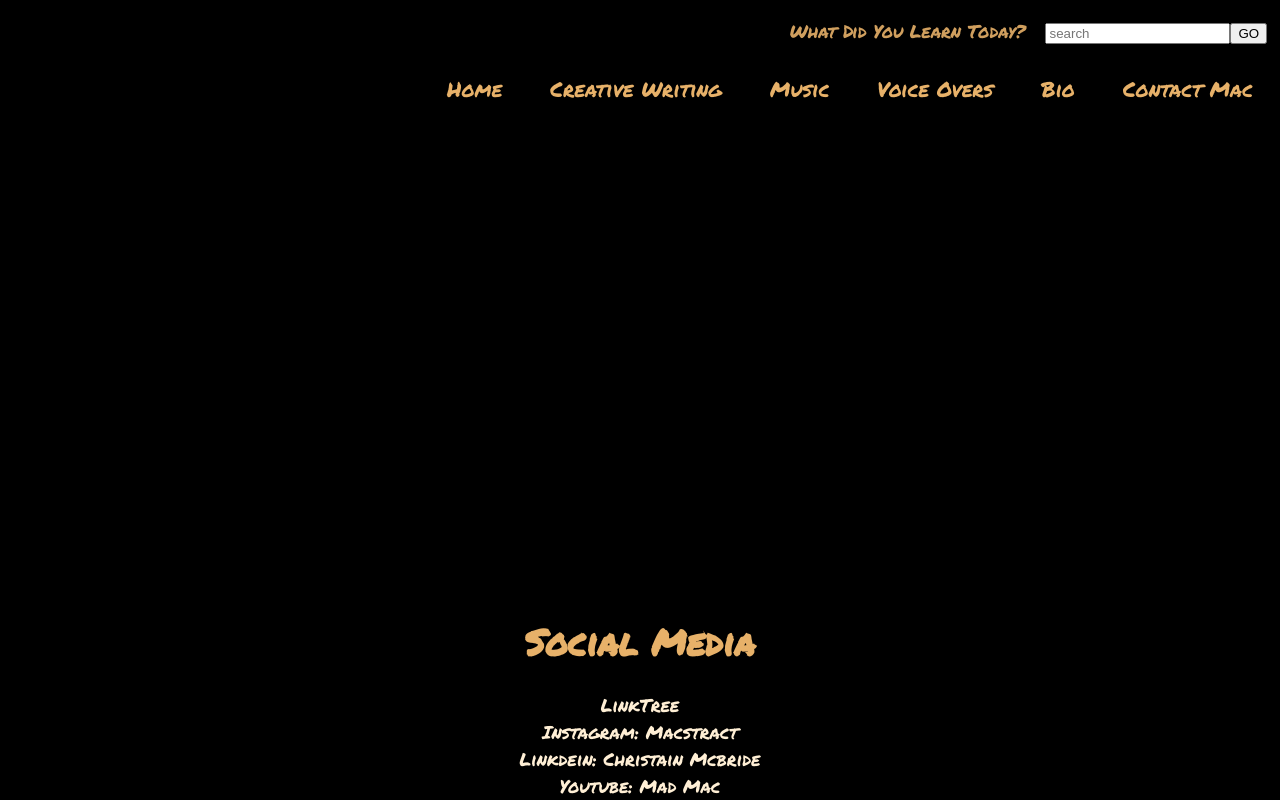
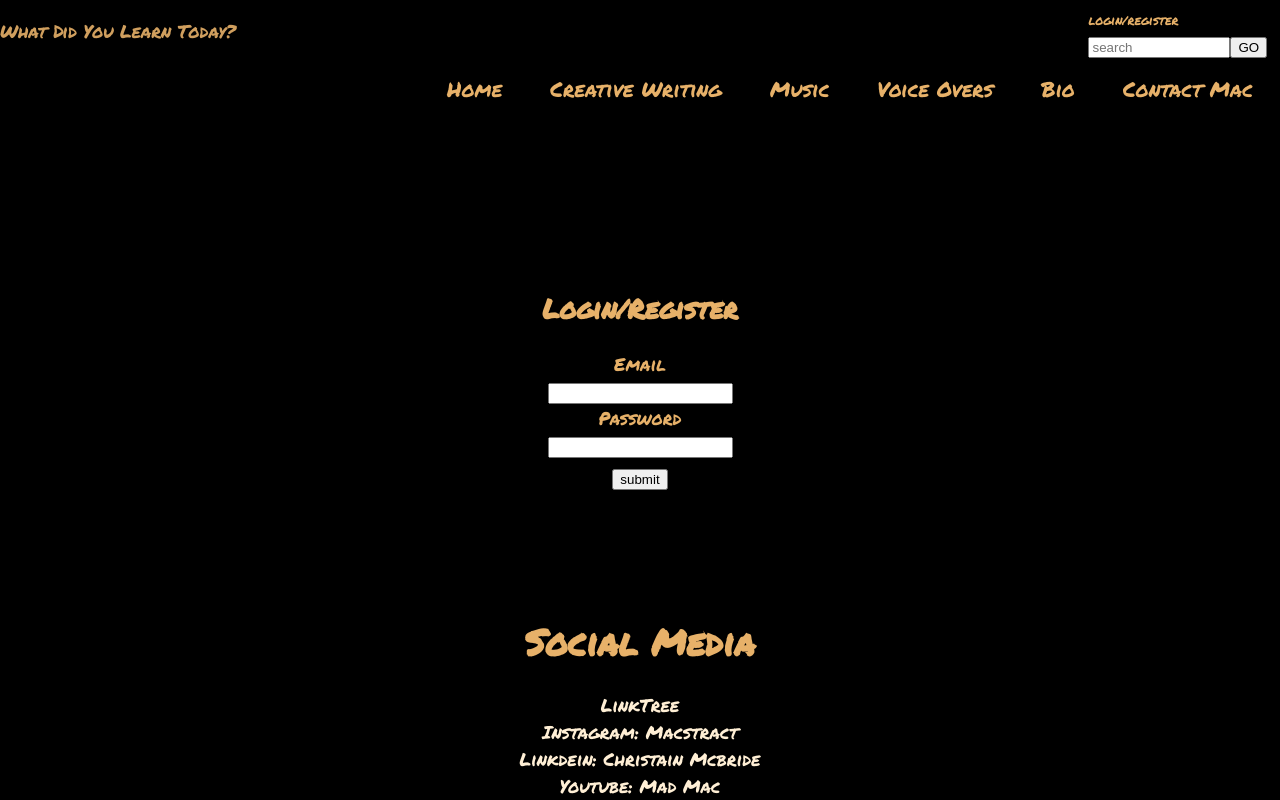
Before and after one commit to Derriel94/superiormindsremake, a React (Vite) app: page /login in a window 1280 px wide. Built offline with nearby package versions, Linux system fonts and the light colour scheme.

Commit message:
created login/register component

```diff
--- a/src/App.css
+++ b/src/App.css
@@ -16,11 +16,24 @@ body {
     display: flex;
     flex-direction: column;
 }
+.login-register {
+    text-align: center;
+    margin-top: 150px;
+}
 
+@media (orientation: landscape) and (min-width: 800px) {
+  .left-side {
+    margin-top: 100px;
+  }
+  .mid-side {
+    margin-top: 100px;
+    width: 400px;
+  }
+}
 .header {
   display: flex;
   align-items: center;
-  justify-content: flex-end;
+  justify-content: space-between;
 /*  font-size: clamp(.8rem,1.1rem,1.5rem);*/
   background: black;
   color:var(--homegold);
@@ -54,7 +67,7 @@ body {
 }
 
 .hometextbubble {
-    height:   300px;
+    height: 300px;
     width:  300px;
     color: white;
     position:   relative;
@@ -95,9 +108,21 @@ body {
 }
 .left-side {
  text-align: center;
+/* margin-left: auto;
+ margin-right: aut*/
+
+}
+.left-side img {
+/*  border: 1px solid white;*/
+  height: 350px;
+  width: 100%;
+  object-fit: cover;
+
+  border-radius: 200px;
+  box-shadow: 0px 0px 10px 5px white;
+
 }
 .mainimg{
-  box-shadow: inset 20px 20px 20px 20px black;
   overflow-x: hidden;
 
 }
@@ -360,3 +385,6 @@ iframe {
  place-items: center;
 
 }
+.search {
+  width: 134px;
+}
--- a/src/App.tsx
+++ b/src/App.tsx
@@ -3,6 +3,7 @@ import { useState, ChangeEvent } from "react";
 import { motion } from "framer-motion";
 import Nav from "./components/Nav"
 import RouterNav from "./router/RouterNav.tsx"
+import {NavLink} from "react-router-dom";
 
 
 const App = () => {
@@ -33,7 +34,8 @@ const App = () => {
       exit="exit"
       variants={headerVariants}>
         <div><p style={{opacity: .9}}>What Did You Learn Today?</p></div>
-        <div>
+          <div>
+          <div><NavLink id="link" style={{fontSize: ".8rem"}} to="/login">login/register</NavLink></div>
           <input placeholder={search} className="search" onChange={(e)=>handleSearchChange(e)}/>
           <input type="submit" value="GO" onClick={handleSubmit} className="gobutton" />
         </div>
--- /dev/null
+++ b/src/components/Login.tsx
@@ -0,0 +1,56 @@
+import {useState, useEffect, ChangeEvent} from "react";
+import { useNavigate } from "react-router-dom";
+interface LoginProps {
+
+};
+
+
+const Login = ({}: LoginProps) => {
+
+	const [loggedInSwitch, setLoggedInSwitch] = useState<boolean>(true);
+	const [email, setEmail] = useState<string>('');
+	const [password, setPassword] = useState<string>('');
+
+	const handleEmailChange = (e: ChangeEvent<HTMLInputElement>) => {
+    	setEmail(e.target.value);
+  	}
+  	const handlePasswordChange = (e: ChangeEvent<HTMLInputElement>) => {
+    	setEmail(e.target.value);
+  	}
+
+  	const handleSubmit = () => {
+
+  	}
+
+
+	useEffect(()=> {
+		if (loggedInSwitch) {
+
+		} else {
+
+		}
+	}, [])
+
+	return (
+			<div className="login-register">
+				<div>
+					<h2>Login/Register</h2>
+					<div>
+						<div>Email</div>
+						<input type="text" onChange={(e)=>handleEmailChange(e)}/>
+					</div>
+					<div>
+						<div>Password</div>
+						<input type="text" onChange={(e)=>handlePasswordChange(e)}/>
+					</div>
+					<div>
+						<input style={{marginTop: "10px", cursor: "pointer"}}type="submit" value="submit" onClick={handleSubmit}/>
+					</div>
+
+				</div>
+
+	      	</div>
+		);
+};
+
+export default Login;
--- a/src/pages/Home.tsx
+++ b/src/pages/Home.tsx
@@ -5,17 +5,25 @@ const Home = () => {
 
 	return (
 		<div className="home">
-			<div className="left-side">
+			<motion.div
+			initial={{opacity: 0}}
+			animate={{opacity: 1}}
+			transition={{delay: 1, duration: 3}}
+			className="left-side">
 				<h1>MadMac</h1>
-				<motion.img
-				initial={{opacity: 0}}
-				animate={{opacity: 1}}
-				transition={{delay: 1, duration: 3}}
+				<img
 				className="mainimg"
 				src="./headshot.svg" />
-			</div>
-			<div>
-
+			</motion.div>
+			<div className="mid-side">
+				<p>My versatility with my voice is what makes me most unique,
+          I am a singer-songwriter.
+          I am a poet lyricists a rapper I can sing I can turn into your favorite
+          monster or narrate your true crime documentary.
+          I love every category I get to work in, I got my start in audiobooks.
+          I still do them but not as much since I have been exploring the wonderful world of voiceover.
+          I have met some amazing and notable producers and writers and videographers in my journey this business keeps a smile on my face.
+          I challenge myself daily with being the best voice artist I can possibly and I am absolutely passionate about what I do.</p>
 			</div>
 				<div className="right-side">
 						<div style={{display: "flex",alignItems:"center",justifyContent: "space-around"}}>
--- a/src/router/RouterNav.tsx
+++ b/src/router/RouterNav.tsx
@@ -6,6 +6,7 @@ import Searched from "./../pages/Searched.tsx";
 import VoiceOver from "./../pages/VoiceOver.tsx";
 import Contact from "./../pages/Contact.tsx";
 import Bio from "./../pages/Bio.tsx";
+import Login from "./../components/Login.tsx";
 
 interface RouterProps {
 
@@ -23,6 +24,7 @@ const RouterNav = ({}: RouterProps) => {
 		      	<Route path="/voiceover" element={<VoiceOver />} />
 		      	<Route path="/bio" element={<Bio />} />
 		      	<Route path="/contact" element={<Contact />} />
+		      	<Route path="/login" element={<Login />} />
 		      	<Route path="/home" element={<Home />} />
 	      	</Routes>
 		);
```
Also changed, not shown: src/firebaseConfig.tsx (added, +21 -0 lines).
